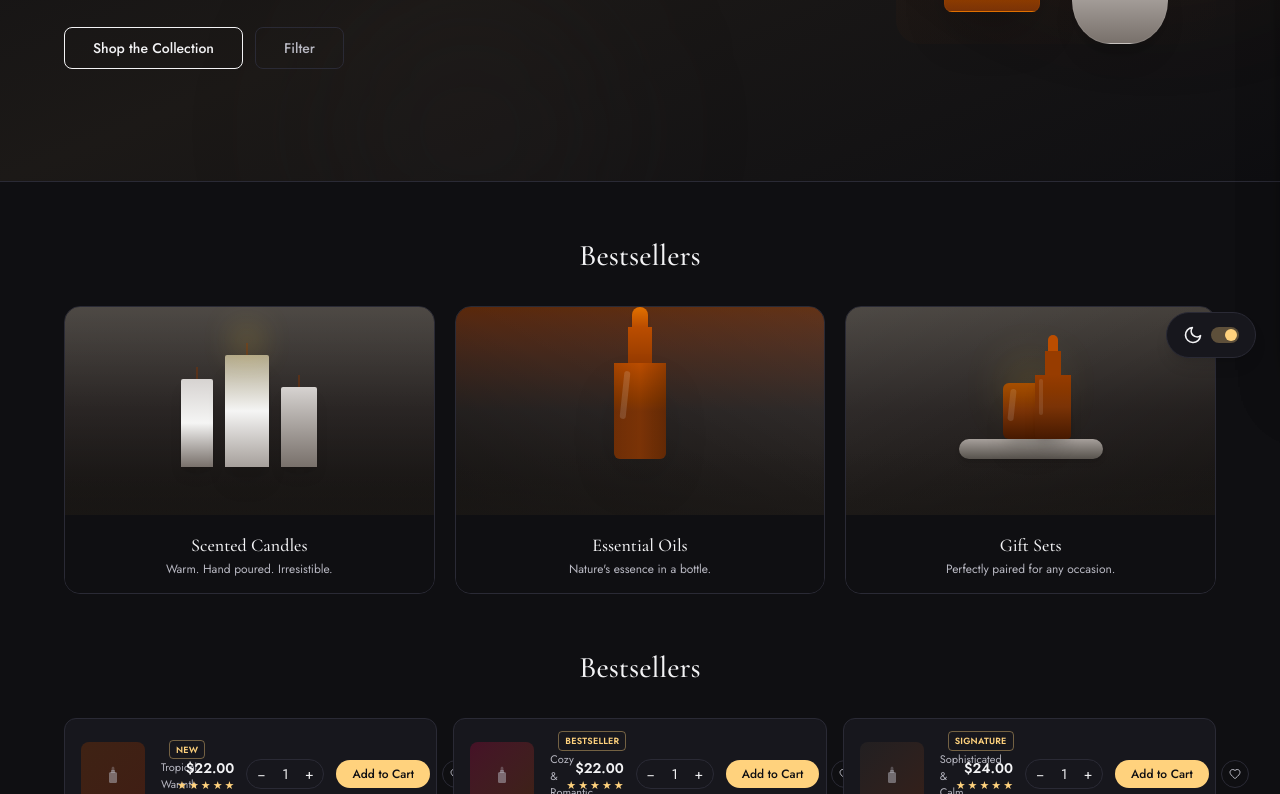
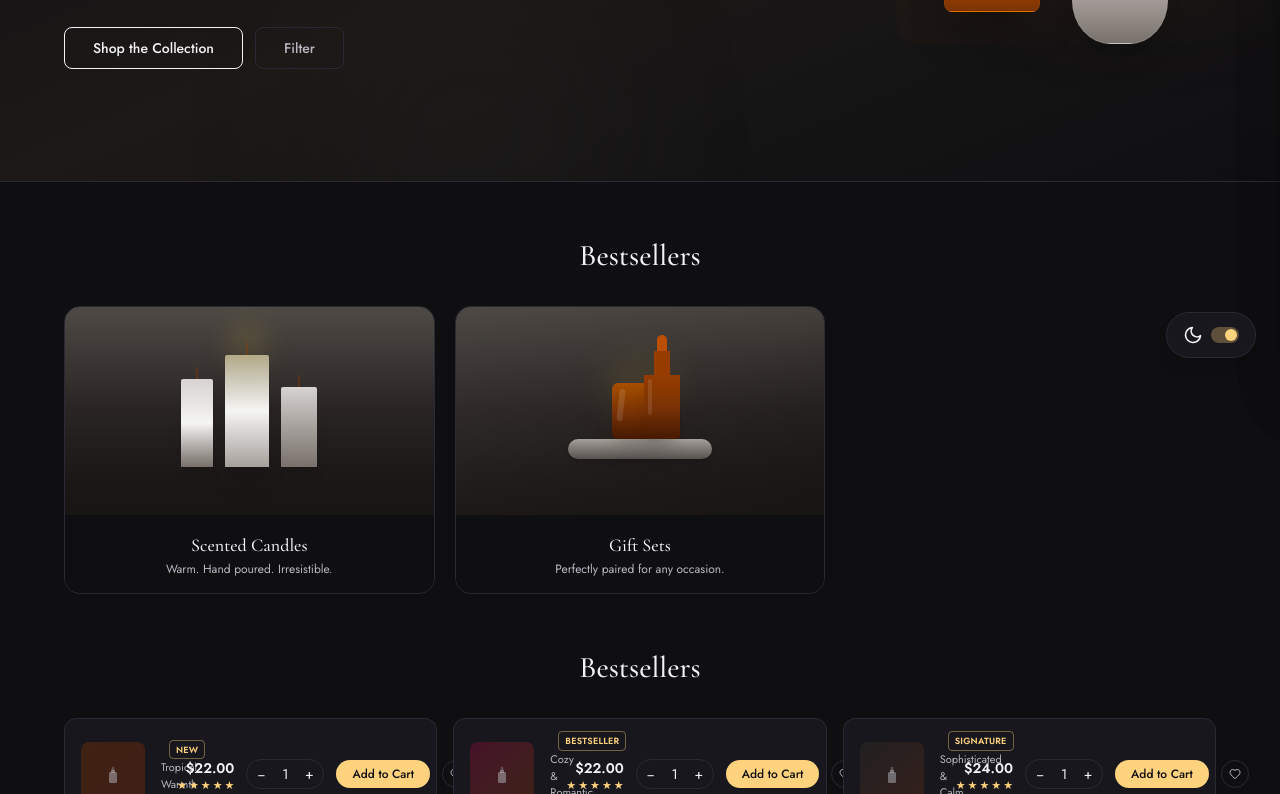
Before and after one commit to thangsauce/aromamor-candles, a React (Vite) app in the folder frontend/: page /#/ in a window 1280 px wide. Shown: the part 418-1212 px from the top of the page. Built offline with nearby package versions, Linux system fonts and the light colour scheme.

Commit message:
Shop Page Update

```diff
--- a/frontend/src/pages/ShopPage.tsx
+++ b/frontend/src/pages/ShopPage.tsx
@@ -35,31 +35,8 @@ const CATEGORIES = [
           </div>
         </div>
       </div>
-    ),
-  },
-  {
-    title: "Essential Oils",
-    desc: "Nature's essence in a bottle.",
-    visual: (
-      <div className="relative h-52 overflow-hidden bg-gradient-to-b from-[#c8b898] via-[#bfaf90] to-[#b0a080] dark:from-amber-900/70 dark:via-stone-800 dark:to-stone-900">
-        <div className="absolute inset-0 bg-gradient-to-tr from-black/15 via-transparent to-white/30 dark:from-black/30 dark:to-white/5" />
-        {/* Stone surface */}
-        <div className="absolute bottom-0 w-full h-16 bg-gradient-to-t from-[#a09070]/70 to-transparent dark:from-stone-900/60" />
-        {/* Oil bottle */}
-        <div className="absolute bottom-14 left-1/2 -translate-x-1/2 flex flex-col items-center">
-          {/* Cap */}
-          <div className="w-4 h-5 bg-gradient-to-b from-amber-700 to-amber-800 dark:from-amber-600 dark:to-amber-700 rounded-t-full shadow-sm" />
-          {/* Neck */}
-          <div className="w-6 h-9 bg-gradient-to-b from-amber-800 to-amber-900 dark:from-amber-700 dark:to-amber-800" />
-          {/* Body */}
-          <div className="w-[52px] h-24 bg-gradient-to-b from-amber-800 via-amber-900 to-amber-950 dark:from-amber-700 dark:to-amber-900 rounded-b-md shadow-2xl relative overflow-hidden">
-            <div className="absolute left-2 top-2 w-1.5 h-12 bg-white/15 rounded-full rotate-6" />
-            <div className="absolute inset-0 bg-gradient-to-r from-black/10 via-transparent to-black/20" />
-          </div>
-        </div>
-      </div>
-    ),
-  },
+    ),},
+
   {
     title: "Gift Sets",
     desc: "Perfectly paired for any occasion.",
```
